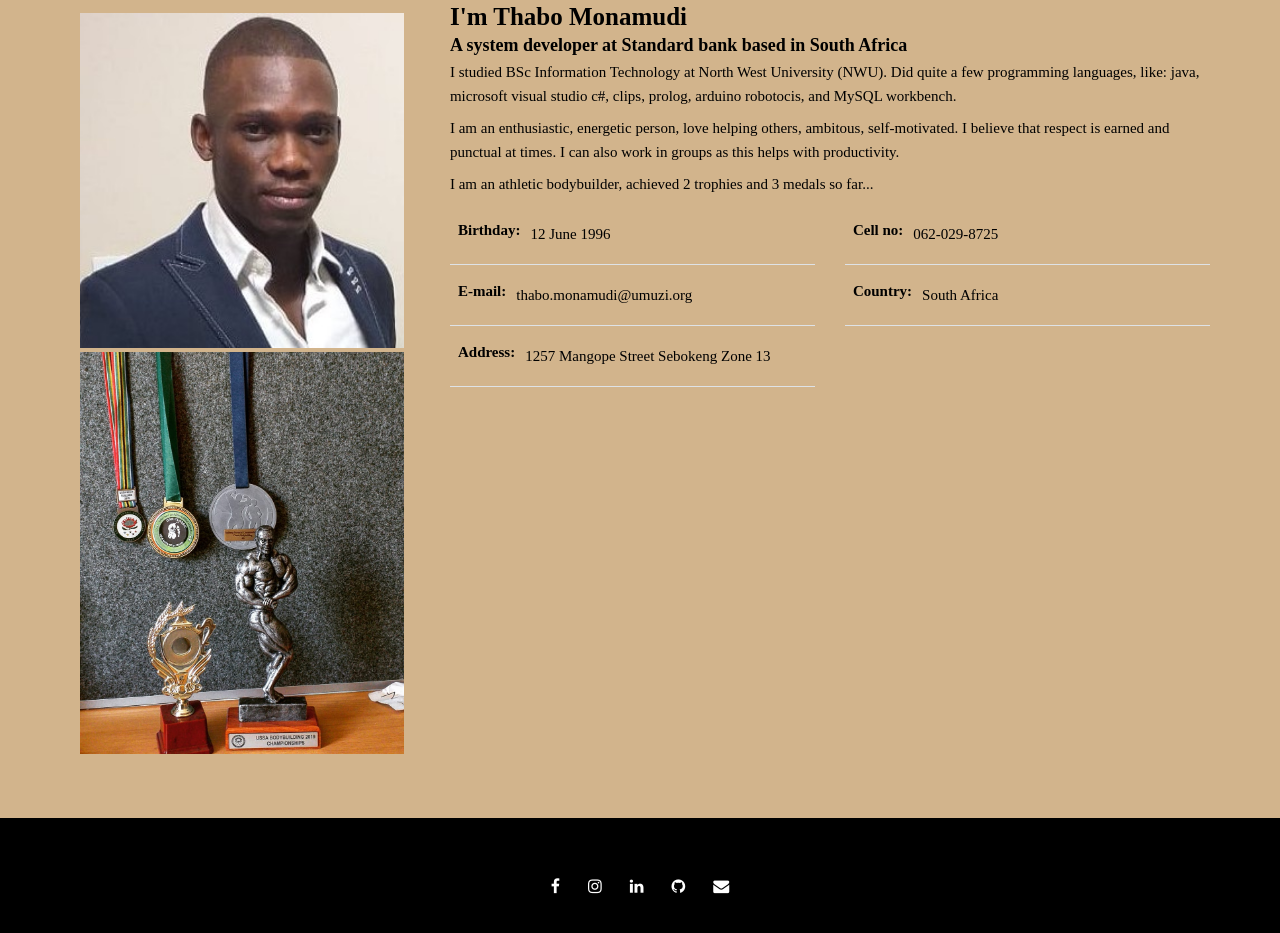
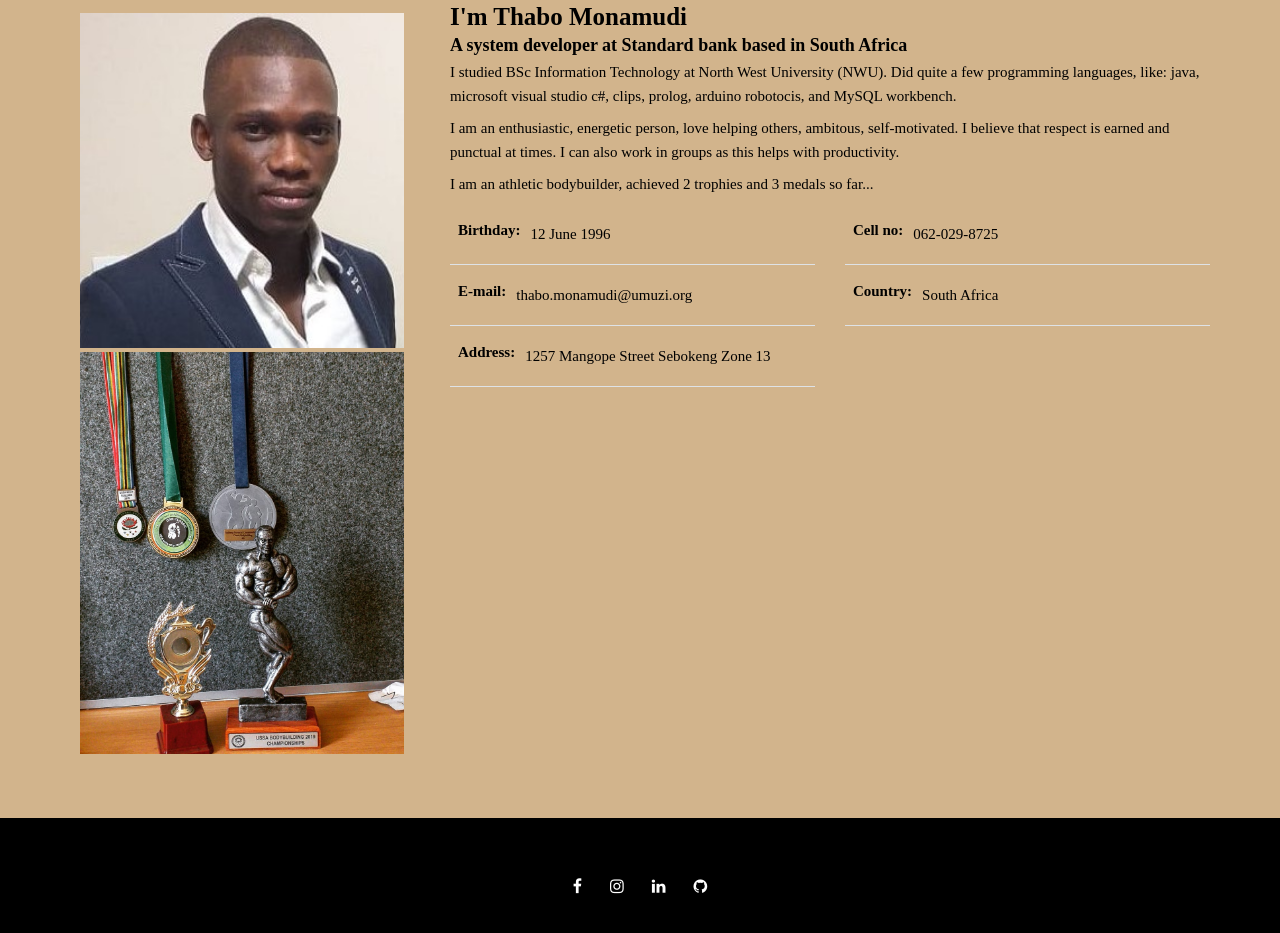
Before and after one commit to thabomonamodi/personal-website, a plain HTML site: page Personal-website/about.html in a window 1280 px wide. Shown: the part 227-1160 px from the top of the page. Drawn offline with Linux system fonts and the light colour scheme.

Commit message:
personal website

```diff
--- a/Personal-website/about.html
+++ b/Personal-website/about.html
@@ -86,8 +86,7 @@
         <a href="https://www.facebook.com/zobaroidz.thabo"><i class="fa fa-facebook"></i></a>
         <a href="https://www.instagram.com/zobaroidz/?hl=en"><i class="fa fa-instagram"></i></a>
         <a href="https://www.linkedin.com/in/thabo-monamudi-52532410b/"><i class="fa fa-linkedin"></i></a>
-        <a href=""><i class="fa fa-github"></i></a>
-        <a href=""><i class="fa fa-envelope"></i></a>
+        <a href="https://github.com/thabomonamodi"><i class="fa fa-github"></i></a>
       </div>
     </div>
   </footer>
```
Also changed, not shown: Personal-website/contact.html (+1 -2 lines), Personal-website/index.html (+1 -2 lines), Personal-website/portfolio.html (+1 -2 lines).
